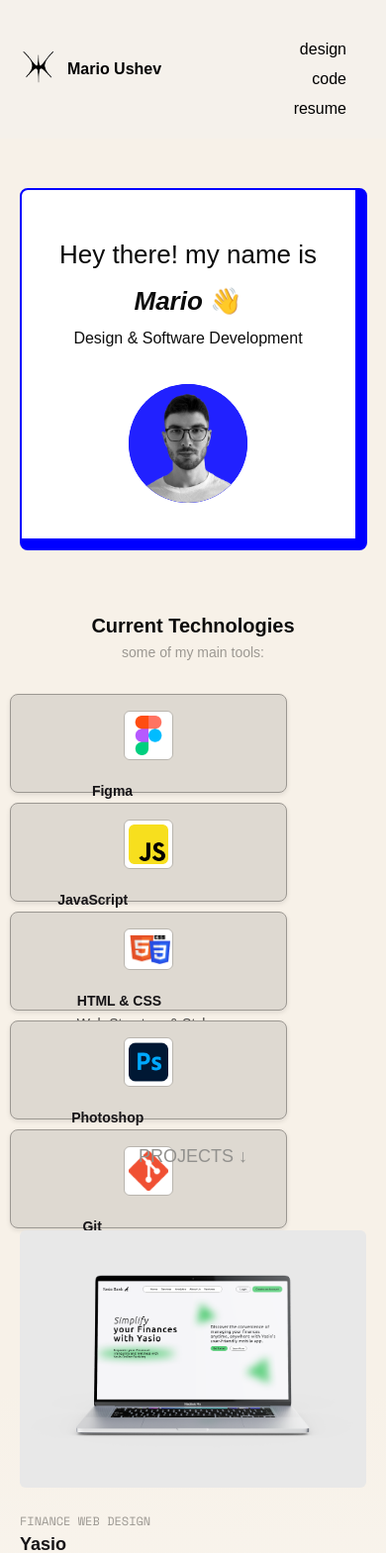
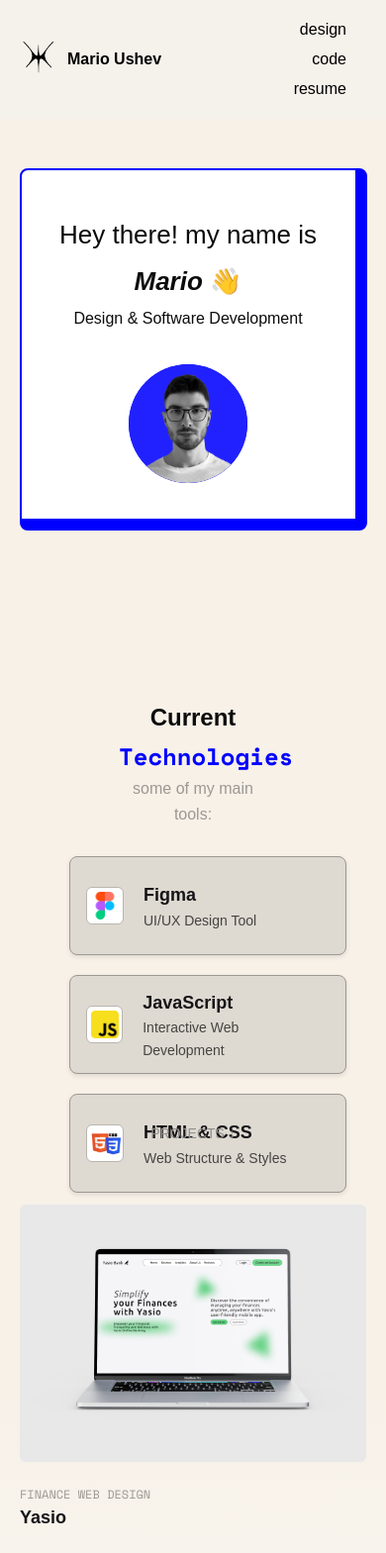
Before and after one commit to marioushev/marioushev.github.io, a PHP site: page / in a window 390 px wide. Shown: the top 1569 px of the page at 99% size. Run offline with PHP 8.4, Linux system fonts and the light colour scheme; some web fonts are replaced.

Commit message:
good updates

```diff
--- a/code.html
+++ b/code.html
@@ -69,7 +69,7 @@
       </section>
 
       <section class="technologies">
-        <h2>Current Technologies</h2>
+        <h2>Current <span>Technologies</span></h2>
         <p>some of my main tools:</p>
         <div class="tech-grid">
           <div class="tech-item">
--- a/index.html
+++ b/index.html
@@ -75,7 +75,7 @@
         </section>
 
         <section class="technologies">
-          <h2>Current Technologies</h2>
+          <h2>Current <span>Technologies</span></h2>
           <p>some of my main tools:</p>
           <div class="tech-grid">
             <div class="tech-item">
--- a/style-code.css
+++ b/style-code.css
@@ -139,7 +139,10 @@
   max-width: 1000px;
   */
 }
-
+.technologies span {
+  color: #e88c02;
+  font-family: "Space mono", "";
+}
 .technologies p {
   font-size: 16px;
   color: #9c9892;
--- a/style.css
+++ b/style.css
@@ -162,6 +162,10 @@
 }
 
 /* Technologies Section */
+.technologies span {
+  color: blue;
+  font-family: "Space mono", "";
+}
 .tech-item img {
   width: 30px;
   height: 30px;
@@ -576,7 +580,6 @@
 
   /* Adjust the nav links layout for mobile */
   .nav ul {
-    margin-top: 20px;
     display: flex;
     flex-direction: column; /* Stack the links vertically */
     gap: 20px;
@@ -631,54 +634,9 @@
     height: 120px;
   }
 
-  .button-container {
-    display: flex;
-    gap: 1rem;
-    padding: 1rem;
-  }
-
-  /* technologies section */
-  .tech-grid {
-    grid-template-columns: 1fr; /* Stacks items in a single column */
-    gap: 10px; /* Reduce spacing between items */
-    width: fit-content;
-  }
-
-  .tech-item {
-    flex-direction: column; /* Stack the image and text vertically */
-    align-items: center;
-    text-align: center; /* Center-align the text */
-  }
-
-  .tech-item img {
-    margin: 0 0 10px 0; /* Add spacing below the image */
-    width: 50px; /* Adjust image size for smaller screens */
-    height: 50px;
-  }
-
-  .tech-item strong {
-    font-size: 14px; /* Reduce text size */
-  }
-
-  .tech-item p {
-    font-size: 12px; /* Reduce paragraph size */
-  }
-
-  .technologies {
-    padding: 10px; /* Adjust padding for smaller screens */
-  }
-
-  .technologies h2 {
-    font-size: 20px; /* Adjust heading size */
-  }
-
-  .technologies p {
-    font-size: 14px; /* Adjust subheading size */
-  }
-
   /* Projects Section */
   .projects h2 {
-    font-size: 18px;
+    font-size: 14px;
   }
 
   .project-grid {
```
